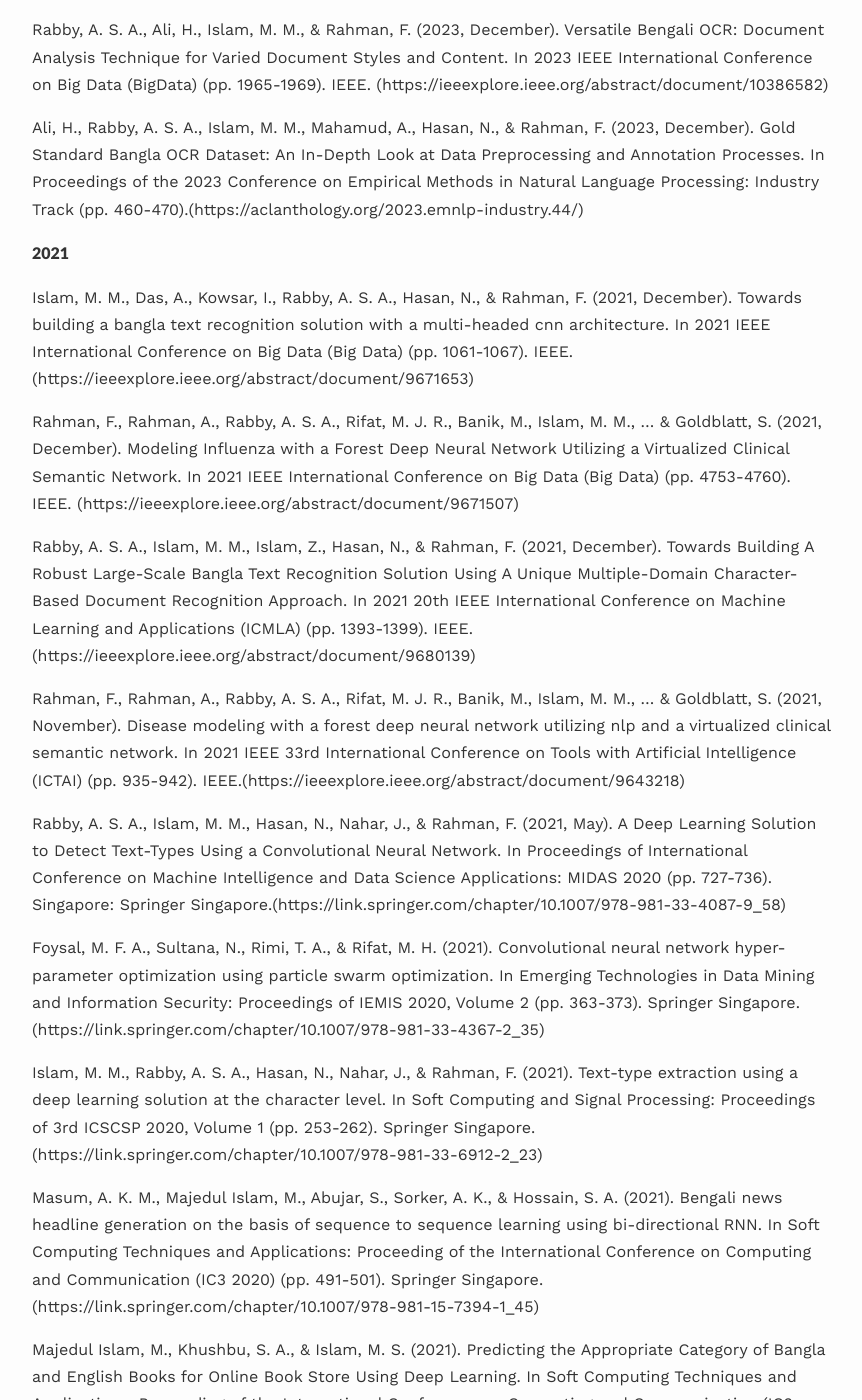
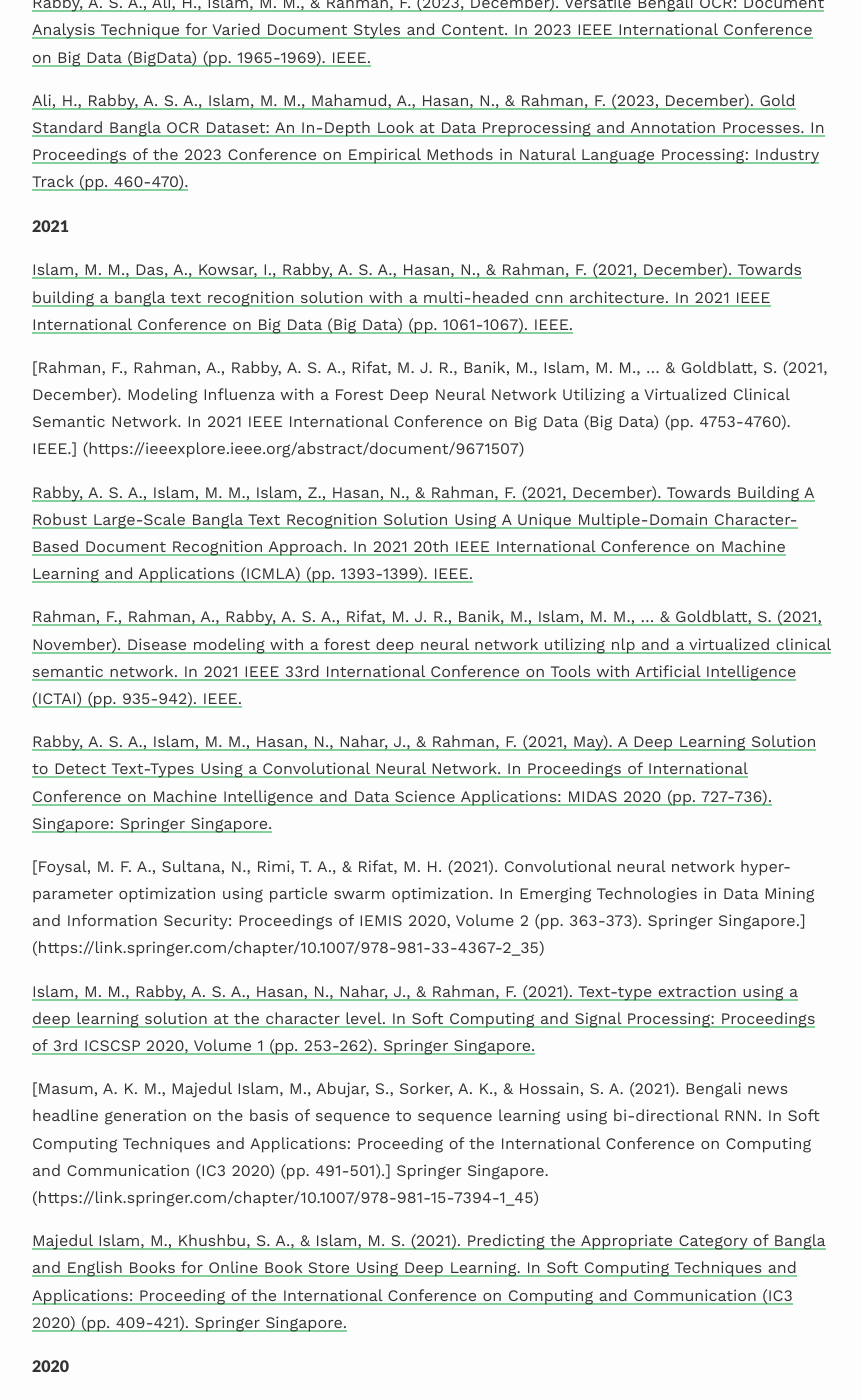
Before and after one commit to majedrifat/majedrifat.github.io, a Jekyll site: the page built from _pages/publications.md, in a window 1280 px wide and 1400 px high, scrolled down 406 px. Shown: the whole window, without its empty margins (208-1070 px from the left). Built offline with Jekyll 4.4.1, drawn with Linux system fonts in a browser that asks for light colours; nearby versions of some CDN libraries; some web fonts are replaced; some of the changed text lies outside the part shown.

Commit message:
Update publications.md

```diff
--- a/_pages/publications.md
+++ b/_pages/publications.md
@@ -11,49 +11,49 @@
 ## Conference Papers
 
 #### 2024
-Rabby, A. K. M., Ali, H., Islam, M. M., Abujar, S., & Rahman, F. (2024). Enhancement of Bengali OCR by Specialized Models and Advanced Techniques for Diverse Document Types. In Proceedings of the IEEE/CVF Winter Conference on Applications of Computer Vision (pp. 1102-1109).(https://openaccess.thecvf.com/content/WACV2024W/WVLL/html/Rabby_Enhancement_of_Bengali_OCR_by_Specialized_Models_and_Advanced_Techniques_WACVW_2024_paper.html)
+[Rabby, A. K. M., Ali, H., Islam, M. M., Abujar, S., & Rahman, F. (2024). Enhancement of Bengali OCR by Specialized Models and Advanced Techniques for Diverse Document Types. In Proceedings of the IEEE/CVF Winter Conference on Applications of Computer Vision (pp. 1102-1109).](https://openaccess.thecvf.com/content/WACV2024W/WVLL/html/Rabby_Enhancement_of_Bengali_OCR_by_Specialized_Models_and_Advanced_Techniques_WACVW_2024_paper.html)
 
 #### 2023
 
 
-Rabby, A. S. A., Ali, H., Islam, M. M., & Rahman, F. (2023, December). Versatile Bengali OCR: Document Analysis Technique for Varied Document Styles and Content. In 2023 IEEE International Conference on Big Data (BigData) (pp. 1965-1969). IEEE. (https://ieeexplore.ieee.org/abstract/document/10386582)
+[Rabby, A. S. A., Ali, H., Islam, M. M., & Rahman, F. (2023, December). Versatile Bengali OCR: Document Analysis Technique for Varied Document Styles and Content. In 2023 IEEE International Conference on Big Data (BigData) (pp. 1965-1969). IEEE.](https://ieeexplore.ieee.org/abstract/document/10386582)
 
 
-Ali, H., Rabby, A. S. A., Islam, M. M., Mahamud, A., Hasan, N., & Rahman, F. (2023, December). Gold Standard Bangla OCR Dataset: An In-Depth Look at Data Preprocessing and Annotation Processes. In Proceedings of the 2023 Conference on Empirical Methods in Natural Language Processing: Industry Track (pp. 460-470).(https://aclanthology.org/2023.emnlp-industry.44/)
+[Ali, H., Rabby, A. S. A., Islam, M. M., Mahamud, A., Hasan, N., & Rahman, F. (2023, December). Gold Standard Bangla OCR Dataset: An In-Depth Look at Data Preprocessing and Annotation Processes. In Proceedings of the 2023 Conference on Empirical Methods in Natural Language Processing: Industry Track (pp. 460-470).](https://aclanthology.org/2023.emnlp-industry.44/)
 
 #### 2021
-Islam, M. M., Das, A., Kowsar, I., Rabby, A. S. A., Hasan, N., & Rahman, F. (2021, December). Towards building a bangla text recognition solution with a multi-headed cnn architecture. In 2021 IEEE International Conference on Big Data (Big Data) (pp. 1061-1067). IEEE.(https://ieeexplore.ieee.org/abstract/document/9671653)
+[Islam, M. M., Das, A., Kowsar, I., Rabby, A. S. A., Hasan, N., & Rahman, F. (2021, December). Towards building a bangla text recognition solution with a multi-headed cnn architecture. In 2021 IEEE International Conference on Big Data (Big Data) (pp. 1061-1067). IEEE.](https://ieeexplore.ieee.org/abstract/document/9671653)
 
-Rahman, F., Rahman, A., Rabby, A. S. A., Rifat, M. J. R., Banik, M., Islam, M. M., ... & Goldblatt, S. (2021, December). Modeling Influenza with a Forest Deep Neural Network Utilizing a Virtualized Clinical Semantic Network. In 2021 IEEE International Conference on Big Data (Big Data) (pp. 4753-4760). IEEE. (https://ieeexplore.ieee.org/abstract/document/9671507)
+[Rahman, F., Rahman, A., Rabby, A. S. A., Rifat, M. J. R., Banik, M., Islam, M. M., ... & Goldblatt, S. (2021, December). Modeling Influenza with a Forest Deep Neural Network Utilizing a Virtualized Clinical Semantic Network. In 2021 IEEE International Conference on Big Data (Big Data) (pp. 4753-4760). IEEE.] (https://ieeexplore.ieee.org/abstract/document/9671507)
 
-Rabby, A. S. A., Islam, M. M., Islam, Z., Hasan, N., & Rahman, F. (2021, December). Towards Building A Robust Large-Scale Bangla Text Recognition Solution Using A Unique Multiple-Domain Character-Based Document Recognition Approach. In 2021 20th IEEE International Conference on Machine Learning and Applications (ICMLA) (pp. 1393-1399). IEEE.(https://ieeexplore.ieee.org/abstract/document/9680139)
+[Rabby, A. S. A., Islam, M. M., Islam, Z., Hasan, N., & Rahman, F. (2021, December). Towards Building A Robust Large-Scale Bangla Text Recognition Solution Using A Unique Multiple-Domain Character-Based Document Recognition Approach. In 2021 20th IEEE International Conference on Machine Learning and Applications (ICMLA) (pp. 1393-1399). IEEE.](https://ieeexplore.ieee.org/abstract/document/9680139)
 
-Rahman, F., Rahman, A., Rabby, A. S. A., Rifat, M. J. R., Banik, M., Islam, M. M., ... & Goldblatt, S. (2021, November). Disease modeling with a forest deep neural network utilizing nlp and a virtualized clinical semantic network. In 2021 IEEE 33rd International Conference on Tools with Artificial Intelligence (ICTAI) (pp. 935-942). IEEE.(https://ieeexplore.ieee.org/abstract/document/9643218)
+[Rahman, F., Rahman, A., Rabby, A. S. A., Rifat, M. J. R., Banik, M., Islam, M. M., ... & Goldblatt, S. (2021, November). Disease modeling with a forest deep neural network utilizing nlp and a virtualized clinical semantic network. In 2021 IEEE 33rd International Conference on Tools with Artificial Intelligence (ICTAI) (pp. 935-942). IEEE.](https://ieeexplore.ieee.org/abstract/document/9643218)
 
 
-Rabby, A. S. A., Islam, M. M., Hasan, N., Nahar, J., & Rahman, F. (2021, May). A Deep Learning Solution to Detect Text-Types Using a Convolutional Neural Network. In Proceedings of International Conference on Machine Intelligence and Data Science Applications: MIDAS 2020 (pp. 727-736). Singapore: Springer Singapore.(https://link.springer.com/chapter/10.1007/978-981-33-4087-9_58)
+[Rabby, A. S. A., Islam, M. M., Hasan, N., Nahar, J., & Rahman, F. (2021, May). A Deep Learning Solution to Detect Text-Types Using a Convolutional Neural Network. In Proceedings of International Conference on Machine Intelligence and Data Science Applications: MIDAS 2020 (pp. 727-736). Singapore: Springer Singapore.](https://link.springer.com/chapter/10.1007/978-981-33-4087-9_58)
 
 
-Foysal, M. F. A., Sultana, N., Rimi, T. A., & Rifat, M. H. (2021). Convolutional neural network hyper-parameter optimization using particle swarm optimization. In Emerging Technologies in Data Mining and Information Security: Proceedings of IEMIS 2020, Volume 2 (pp. 363-373). Springer Singapore. (https://link.springer.com/chapter/10.1007/978-981-33-4367-2_35)
+[Foysal, M. F. A., Sultana, N., Rimi, T. A., & Rifat, M. H. (2021). Convolutional neural network hyper-parameter optimization using particle swarm optimization. In Emerging Technologies in Data Mining and Information Security: Proceedings of IEMIS 2020, Volume 2 (pp. 363-373). Springer Singapore.] (https://link.springer.com/chapter/10.1007/978-981-33-4367-2_35)
 
-Islam, M. M., Rabby, A. S. A., Hasan, N., Nahar, J., & Rahman, F. (2021). Text-type extraction using a deep learning solution at the character level. In Soft Computing and Signal Processing: Proceedings of 3rd ICSCSP 2020, Volume 1 (pp. 253-262). Springer Singapore.(https://link.springer.com/chapter/10.1007/978-981-33-6912-2_23)
+[Islam, M. M., Rabby, A. S. A., Hasan, N., Nahar, J., & Rahman, F. (2021). Text-type extraction using a deep learning solution at the character level. In Soft Computing and Signal Processing: Proceedings of 3rd ICSCSP 2020, Volume 1 (pp. 253-262). Springer Singapore.](https://link.springer.com/chapter/10.1007/978-981-33-6912-2_23)
 
 
-Masum, A. K. M., Majedul Islam, M., Abujar, S., Sorker, A. K., & Hossain, S. A. (2021). Bengali news headline generation on the basis of sequence to sequence learning using bi-directional RNN. In Soft Computing Techniques and Applications: Proceeding of the International Conference on Computing and Communication (IC3 2020) (pp. 491-501). Springer Singapore.(https://link.springer.com/chapter/10.1007/978-981-15-7394-1_45)
+[Masum, A. K. M., Majedul Islam, M., Abujar, S., Sorker, A. K., & Hossain, S. A. (2021). Bengali news headline generation on the basis of sequence to sequence learning using bi-directional RNN. In Soft Computing Techniques and Applications: Proceeding of the International Conference on Computing and Communication (IC3 2020) (pp. 491-501).] Springer Singapore.(https://link.springer.com/chapter/10.1007/978-981-15-7394-1_45)
 
-Majedul Islam, M., Khushbu, S. A., & Islam, M. S. (2021). Predicting the Appropriate Category of Bangla and English Books for Online Book Store Using Deep Learning. In Soft Computing Techniques and Applications: Proceeding of the International Conference on Computing and Communication (IC3 2020) (pp. 409-421). Springer Singapore.( https://link.springer.com/chapter/10.1007/978-981-15-7394-1_39 )
+[Majedul Islam, M., Khushbu, S. A., & Islam, M. S. (2021). Predicting the Appropriate Category of Bangla and English Books for Online Book Store Using Deep Learning. In Soft Computing Techniques and Applications: Proceeding of the International Conference on Computing and Communication (IC3 2020) (pp. 409-421). Springer Singapore.]( https://link.springer.com/chapter/10.1007/978-981-15-7394-1_39 )
 
 #### 2020
 
-Rabby, A. S. A., Islam, M. M., Hasan, N., Nahar, J., & Rahman, F. (2020, December). A novel deep learning character-level solution to detect language and printing style from a bilingual scanned document. In 2020 IEEE International Conference on Big Data (Big Data) (pp. 5218-5226). IEEE.(https://ieeexplore.ieee.org/abstract/document/9117477)
+[Rabby, A. S. A., Islam, M. M., Hasan, N., Nahar, J., & Rahman, F. (2020, December). A novel deep learning character-level solution to detect language and printing style from a bilingual scanned document. In 2020 IEEE International Conference on Big Data (Big Data) (pp. 5218-5226). IEEE.](https://ieeexplore.ieee.org/abstract/document/9117477)
 
 
-Rabby, A. S. A., Islam, M. M., Hasan, N., Nahar, J., & Rahman, F. (2020, October). Borno: Bangla handwritten character recognition using a multiclass convolutional neural network. In Proceedings of the Future Technologies Conference (pp. 457-472). Cham: Springer International Publishing. (https://link.springer.com/chapter/10.1007/978-3-030-63128-4_35)
+[Rabby, A. S. A., Islam, M. M., Hasan, N., Nahar, J., & Rahman, F. (2020, October). Borno: Bangla handwritten character recognition using a multiclass convolutional neural network. In Proceedings of the Future Technologies Conference (pp. 457-472). Cham: Springer International Publishing.] (https://link.springer.com/chapter/10.1007/978-3-030-63128-4_35)
 
-Rabby, A. S. A., Islam, M. M., Hasan, N., Nahar, J., & Rahman, F. (2020, July). Language detection using convolutional neural network. In 2020 11th International Conference on Computing, Communication and Networking Technologies (ICCCNT) (pp. 1-5). IEEE.(https://ieeexplore.ieee.org/abstract/document/9225610)
+[Rabby, A. S. A., Islam, M. M., Hasan, N., Nahar, J., & Rahman, F. (2020, July). Language detection using convolutional neural network. In 2020 11th International Conference on Computing, Communication and Networking Technologies (ICCCNT) (pp. 1-5). IEEE.](https://ieeexplore.ieee.org/abstract/document/9225610)
 
 #### 2019
-Islam, M. M., Masum, A. K. M., Rabbani, M. G., Zannat, R., & Rahman, M. (2019, November). Performance measurement of multiple supervised learning algorithms for Bengali news headline sentiment classification. In 2019 8th International Conference System Modeling and Advancement in Research Trends (SMART) (pp. 235-239). IEEE. (https://ieeexplore.ieee.org/abstract/document/9117477)
+[Islam, M. M., Masum, A. K. M., Rabbani, M. G., Zannat, R., & Rahman, M. (2019, November). Performance measurement of multiple supervised learning algorithms for Bengali news headline sentiment classification. In 2019 8th International Conference System Modeling and Advancement in Research Trends (SMART) (pp. 235-239). IEEE.] (https://ieeexplore.ieee.org/abstract/document/9117477)
 
-Islam, M. M., Rabby, A. S. A., Arfin, M. H. R., & Hossain, S. A. (2019, July). PataNET: A convolutional neural networks to identify plant from leaf images. In 2019 10th International Conference on Computing, Communication and Networking Technologies (ICCCNT) (pp. 1-6). IEEE. (https://ieeexplore.ieee.org/abstract/document/8944667)
+[Islam, M. M., Rabby, A. S. A., Arfin, M. H. R., & Hossain, S. A. (2019, July). PataNET: A convolutional neural networks to identify plant from leaf images. In 2019 10th International Conference on Computing, Communication and Networking Technologies (ICCCNT) (pp. 1-6). IEEE.] (https://ieeexplore.ieee.org/abstract/document/8944667)
 <!--  Lorenzo Carnevale, Luisa Damiano, Antonio Fleres, and Massimo Villari. “*Visitor Artwork Ambient and how Making New Functions of Cultural Heritage by Using Augmented Reality within an Ambient Intelligence*”. 2021 IEEE International Symposium on Mixed and Augmented Reality Adjunct (ISMAR-Adjunct). October 2021, pp. 8-12 (doi: [10.1109/ISMAR-Adjunct54149.2021.00013](https://doi.org/10.1109/ISMAR-Adjunct54149.2021.00013))-->
```
